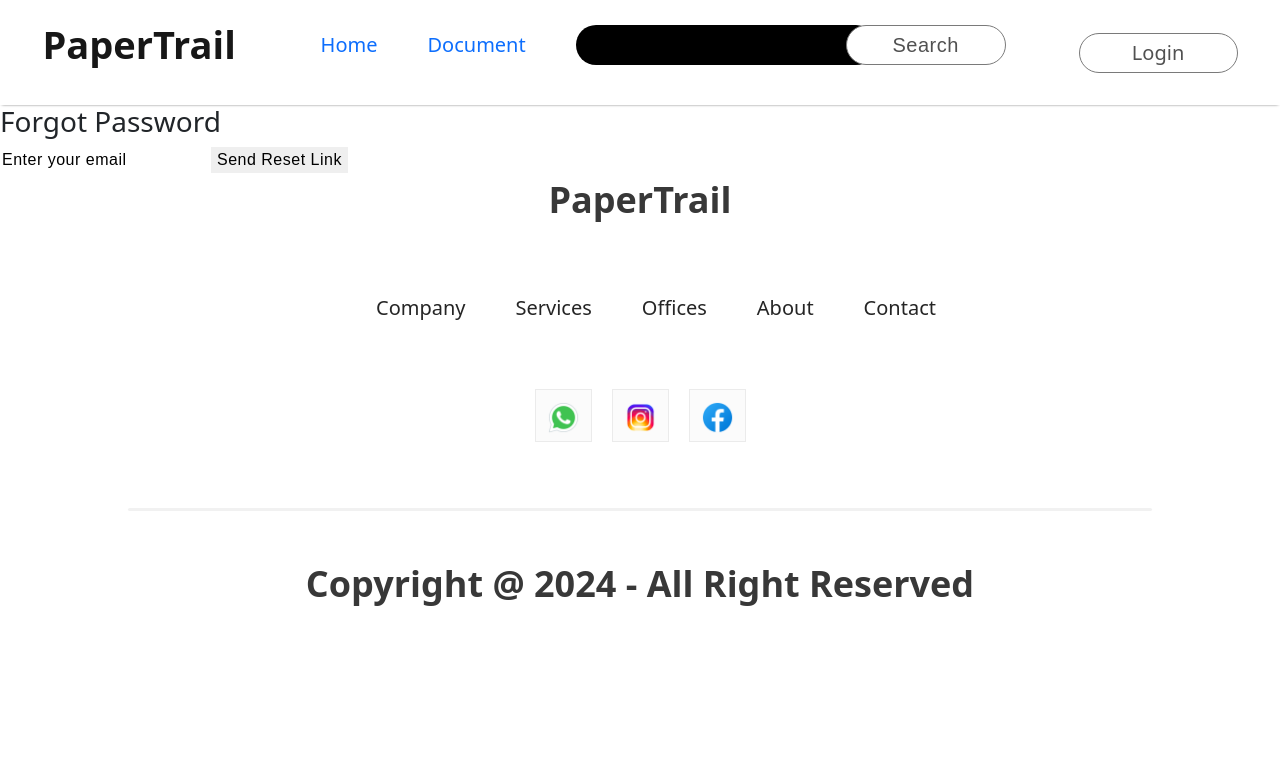
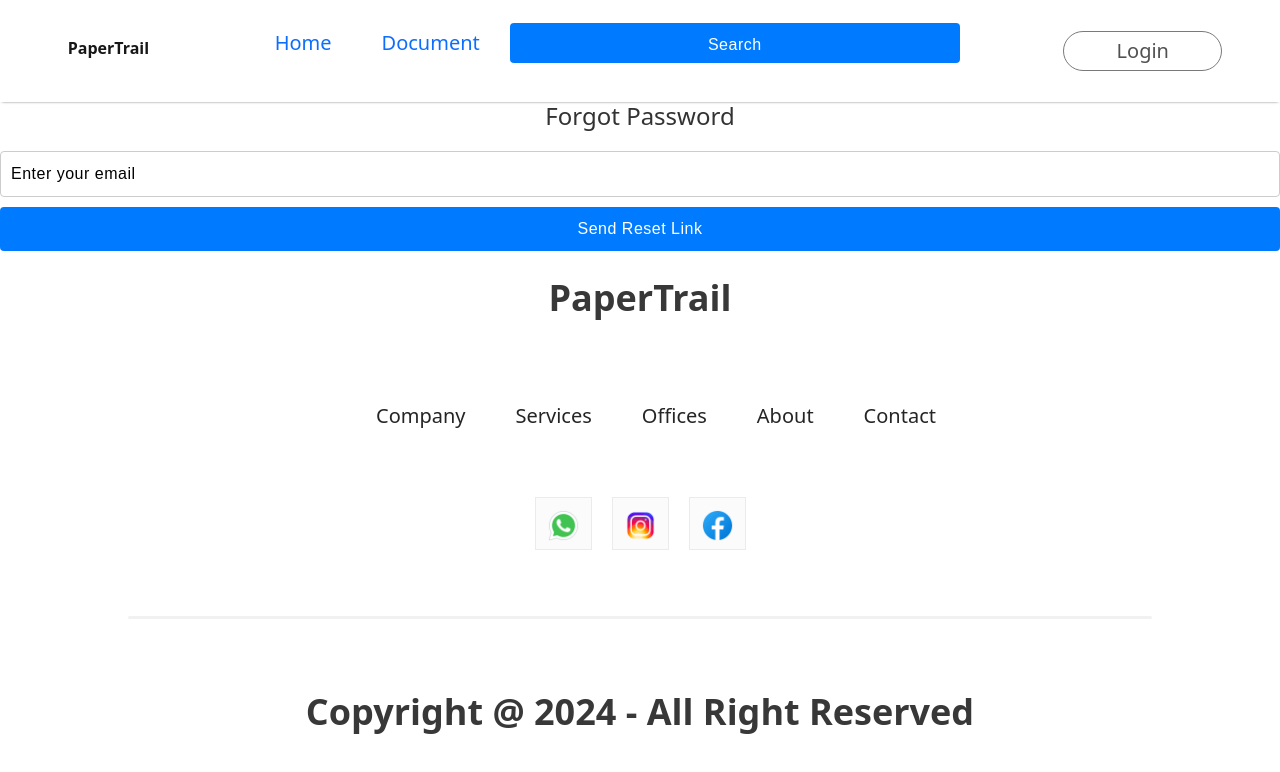
Before and after one commit to GabbyMcCall998/File_Server, a React (Create React App) app in the folder frontend/: page /forgot-password in a window 1280 px wide. Shown: the top 772 px of the page. Built offline with nearby package versions, Linux system fonts and the light colour scheme.

Commit message:
Added styling and modified authentication route

```diff
--- a/frontend/src/Components/ForgotPassword/ForgotPassword.css
+++ b/frontend/src/Components/ForgotPassword/ForgotPassword.css
@@ -0,0 +1,63 @@
+/* ForgotPassword.css */
+
+/* Container styling */
+.container {
+    max-width: 400px;
+    margin: 0 auto;
+    padding: 20px;
+    border: 1px solid #ccc;
+    border-radius: 5px;
+    background-color: #f9f9f9;
+    box-shadow: 0 2px 4px rgba(0, 0, 0, 0.1);
+}
+
+/* Heading styling */
+h3 {
+    font-size: 24px;
+    margin-bottom: 20px;
+    text-align: center;
+    color: #333;
+}
+
+/* Form styling */
+form {
+    display: flex;
+    flex-direction: column;
+}
+
+input[type="email"] {
+    width: 100%;
+    padding: 10px;
+    margin-bottom: 10px;
+    font-size: 16px;
+    border: 1px solid #ccc;
+    border-radius: 4px;
+}
+
+button[type="submit"] {
+    width: 100%;
+    padding: 10px;
+    font-size: 16px;
+    color: #fff;
+    background-color: #007bff;
+    border: none;
+    border-radius: 4px;
+    cursor: pointer;
+    transition: background-color 0.3s ease;
+}
+
+button[type="submit"]:hover {
+    background-color: #0056b3;
+}
+
+/* Message styling */
+p {
+    margin-top: 10px;
+    padding: 10px;
+    text-align: center;
+    font-size: 16px;
+}
+
+.error-message {
+    color: #dc3545; /* Red color for error messages */
+}
--- a/frontend/src/Components/ForgotPassword/ForgotPassword.jsx
+++ b/frontend/src/Components/ForgotPassword/ForgotPassword.jsx
@@ -11,7 +11,7 @@
     const handleSubmit = async (event) => {
         event.preventDefault();
         try {
-            const response = await axios.post('http://localhost:5000/forgot-password', { email });
+            const response = await axios.post('http://localhost:5000/auth/forgot-password', { email });
             setMessage(response.data.status);
             setError('');
         } catch (error) {
```
